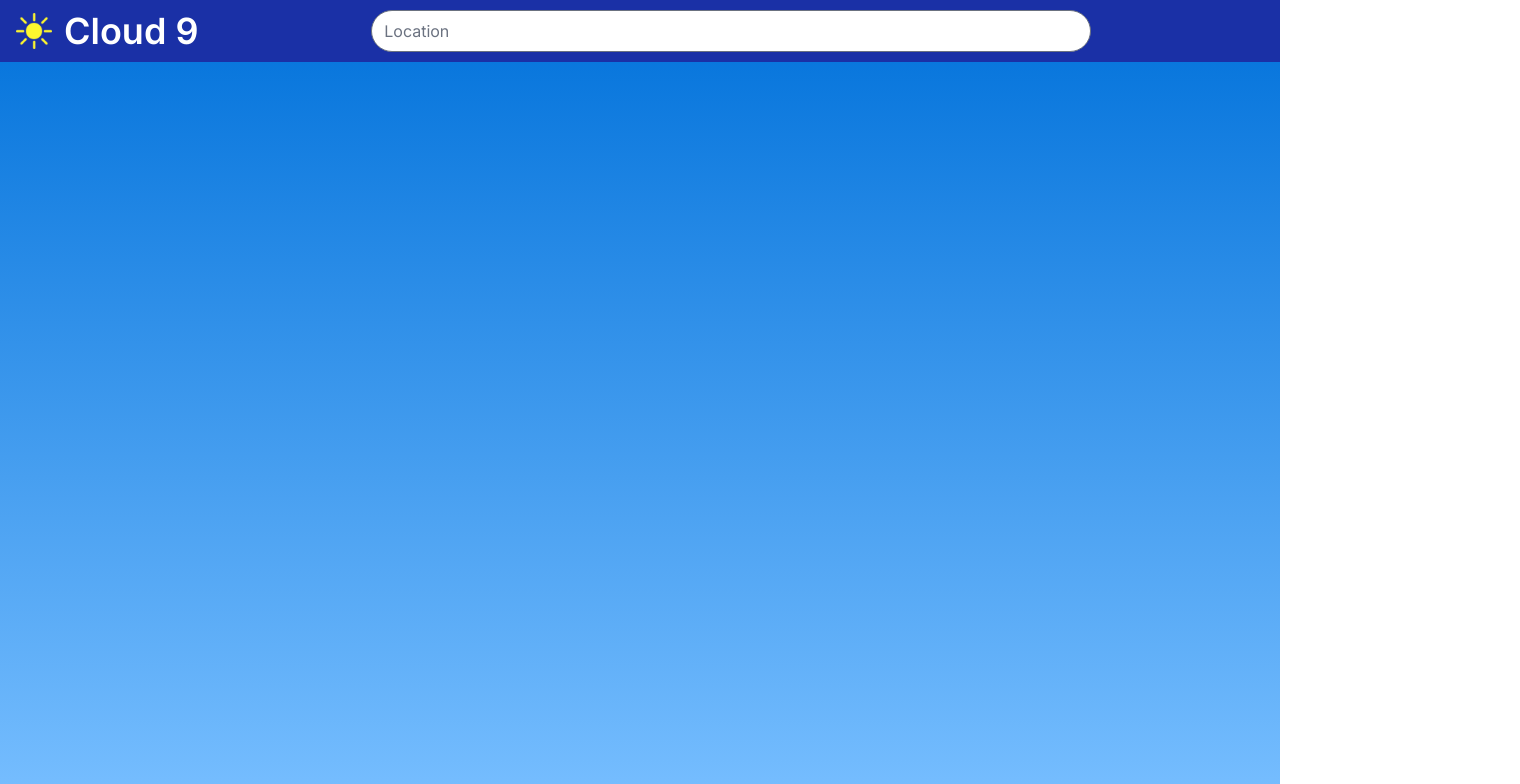
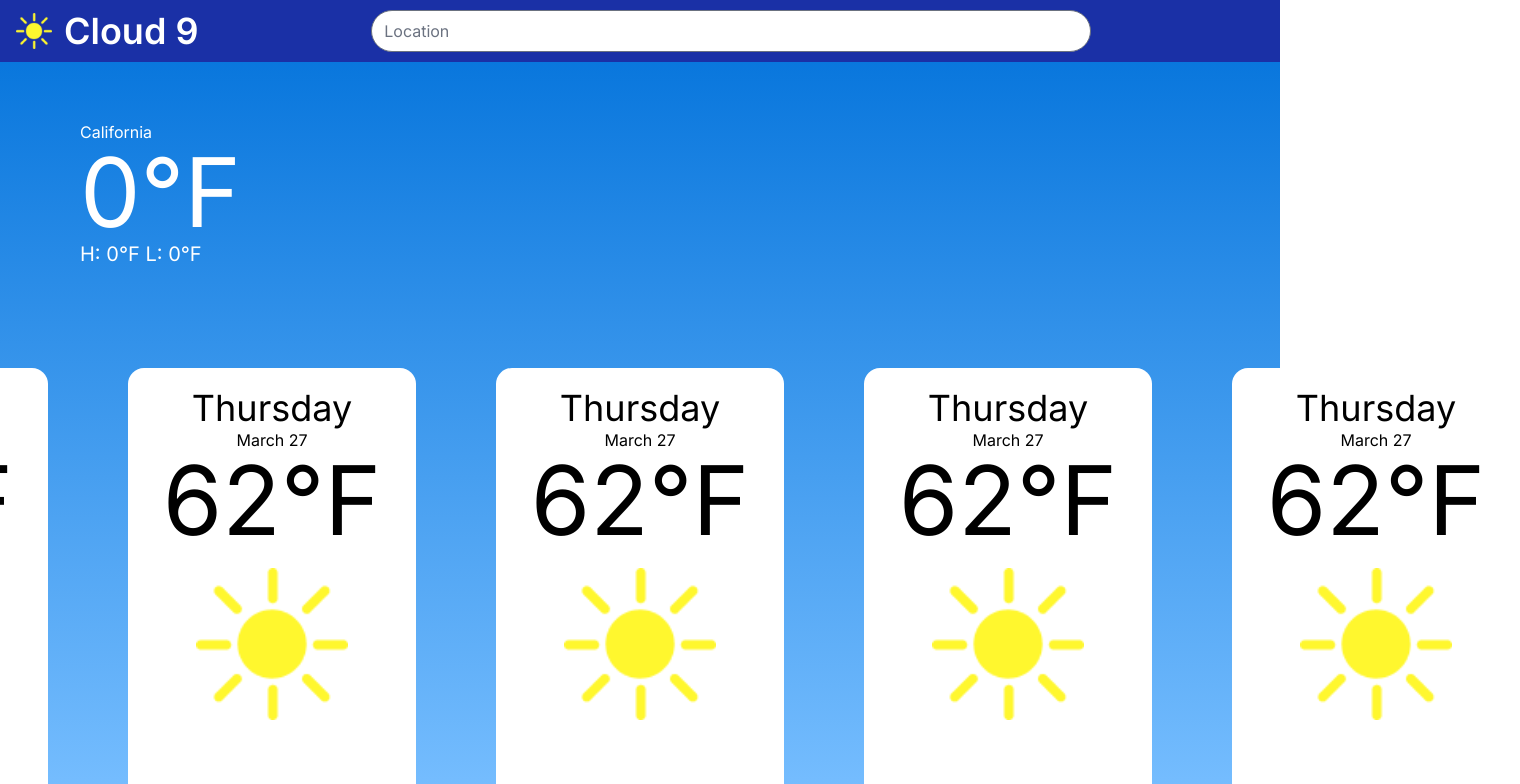
Before and after one commit to AdrianMartinezGit/react-weather-rebuild, a Next.js app: page / in a window 1280 px wide. Shown: the top 784 px of the page, 1520 px wide, since content can reach past the window. Built offline with nearby package versions, Linux system fonts and the light colour scheme; no server answers.

Commit message:
More Update

```diff
--- /dev/null
+++ b/src/app/components/ForecastComponent.tsx
@@ -0,0 +1,20 @@
+'use client'
+
+import React from 'react'
+
+import sunImage from '@/assets/SunIcon.png'
+import Image from "next/image";
+
+export default function ForecastComponent () {
+  return (
+    <div className="w-72 h-full bg-white p-5 rounded-[1rem]">
+    <h1 className="text-black text-4xl text-center">Thursday</h1>
+    <h2 className="text-black text-1xl text-center">March 27</h2>
+    <p className="text-black text-8xl text-center">62°F</p>
+    <div className="flex justify-center">
+      <Image src={sunImage} className="w-48 h-48 p-5" alt="Forecast Icon"/>
+    </div>
+    <p className="text-black text-2xl text-center mt-10">Clear Sky</p>
+  </div>
+  )
+}
--- a/src/app/components/SearchBarComponent.tsx
+++ b/src/app/components/SearchBarComponent.tsx
@@ -1,6 +1,6 @@
 "use client";
 
-import React from 'react'
+import React, { useState } from 'react'
 import Link from "next/link";
 import Image from 'next/image';
 import { Navbar } from "flowbite-react";
@@ -9,20 +9,29 @@ import SunIconImage from '@/assets/SunIcon.png'
 import { useRouter } from 'next/navigation';
 
 export default function SearchBarComponent() {
+  const [userInput, setUserInput] = useState<string>("");
+
   const router = useRouter();
 
   const handleClick = () => {
-    router.push('./favoritespage');
+    router.push('./pages/favorites');
+  }
+
+  const handleKeyDown = (e: any) => {
+    if (e.key === 'Enter') {
+      e.preventDefault();
+      alert('!')
+    }
   }
 
   return (
     <Navbar fluid className='bg-[#1A30A6] px-2 py-2.5 dark:border-gray-700 dark:bg-gray-800 sm:px-4 fixed w-full'>
-      <Navbar.Brand as={Link} href="https://flowbite-react.com">
+      <Navbar.Brand as={Link} href="/">
         <Image src={SunIconImage} className="mr-3 h-6 sm:h-9 w-auto" alt="Cloud 9 Logo" />
         <span className="self-center whitespace-nowrap text-4xl font-semibold text-white ubuntu-regular">Cloud 9</span>
       </Navbar.Brand>
       <Navbar.Toggle onClick={handleClick}/>
-        <input type='text' className='w-[720px] rounded-3xl' placeholder='Location'/>
+        <input type='text' className='w-[720px] rounded-3xl' placeholder='Location' onChange={(e) => setUserInput(e.target.value)} onKeyDown={handleKeyDown}/>
         <Navbar.Collapse>
         </Navbar.Collapse>
     </Navbar>
--- a/src/app/page.tsx
+++ b/src/app/page.tsx
@@ -1,14 +1,40 @@
 'use client'
 
-import Image from "next/image";
-import { useEffect } from "react";
+import { useEffect, useState } from "react";
 import { getWeatherData, getWeatherForecastData } from "@/app/utils/dataservice";
 import SearchBarComponent from "./components/SearchBarComponent";
+import ForecastComponent from "./components/ForecastComponent";
+import Image from "next/image";
+
+import sunIcon from '@/assets/SunIcon.png'
+import { IWeatherData } from "@/interfaces/interface";
 
 export default function Home() {
+  const [currentWeather, setCurrentWeather] = useState<IWeatherData>()
+  const [cityName, setCityName] = useState<string>('');
+  const [stateName, setStateName] = useState<string>('');
+  const [currentTemp, setCurrentTemp] = useState<number>(0);
+  const [currentUnit, setCurrentUnit] = useState<string>('°F');
+  const [minTemp, setMinTemp] = useState<number>(0);
+  const [maxTemp, setMaxTemp] = useState<number>(0);
+  const [weatherStatus, setWeatherStatus] = useState<string>('');
+
   useEffect(() => {
     const getData = async () => {
-      const fetchData =  await getWeatherForecastData('Stockton', 'CA');
+      const fetchData = await getWeatherData();
+      setCurrentWeather(fetchData);
+      setCityName(fetchData?.name);
+
+      const tempConv = fetchData?.main.feels_like;
+      setCurrentTemp(Math.floor(tempConv));
+
+      const minTempConv = fetchData.main.temp_min;
+      const maxTempConv = fetchData.main.temp_max;
+
+      setMinTemp(Math.floor(minTempConv));
+      setMaxTemp(Math.floor(maxTempConv));
+
+      setWeatherStatus(fetchData.weather[0].description);
     }
 
     getData();
@@ -17,8 +43,34 @@ export default function Home() {
   return (
     <>
       <div className="gradient-weather-backdrop"></div>
-      <SearchBarComponent/>
+      <SearchBarComponent />
+      <div className="pt-10 px-3 sm:px-10">
+        <div className="mt-10">
+          <div className="w-full h-auto p-10">
+            <h1 className="text-white text-4xl text-center sm:text-left">{cityName}</h1>
+            <h2 className="text-white text-1xl text-center sm:text-left">California</h2>
+            <p className="text-white text-8xl text-center sm:text-left">{currentTemp}{currentUnit}</p>
+            <p className="text-white text-xl text-center sm:text-left">H: {maxTemp}{currentUnit} L: {minTemp}{currentUnit}</p>
+            <p className="text-white text-2xl text-center sm:text-left">{weatherStatus}</p>
+          </div>
+        </div>
+      </div>
 
+      <div className="px-3 sm:px-10">
+        <div className="mt-10">
+          <div className="w-full h-[32rem] px-10 py-5">
+            <div className="flex justify-center">
+              <div className="flex flex-row space-x-20">
+                <ForecastComponent />
+                <ForecastComponent />
+                <ForecastComponent />
+                <ForecastComponent />
+                <ForecastComponent />
+              </div>
+            </div>
+          </div>
+        </div>
+      </div>
     </>
   );
 }
--- /dev/null
+++ b/src/app/pages/favorites/page.tsx
@@ -0,0 +1,11 @@
+'use client'
+
+import React from 'react'
+
+export default function page() {
+  return (
+    <>
+      <div className='gradient-weather-backdrop'></div>
+    </>
+  )
+}
--- a/src/app/pages/favoritespage/page.tsx
+++ /dev/null
@@ -1,13 +0,0 @@
-'use client';
-
-import React from 'react'
-
-const page = () => {
-  return (
-    <div>
-
-    </div>
-  )
-}
-
-export default page
--- a/src/app/pages/searchpage/page.tsx
+++ /dev/null
@@ -1,11 +0,0 @@
-import React from 'react'
-
-const searchpage = () => {
-  return (
-    <div>
-
-    </div>
-  )
-}
-
-export default searchpage
--- a/src/app/utils/dataservice.ts
+++ b/src/app/utils/dataservice.ts
@@ -2,7 +2,7 @@ import { IWeatherData, IWeatherForecastData } from "@/interfaces/interface";
 import { api_key } from "./environment";
 
 export const getWeatherData = async () => {
-    const promise = await fetch(`https://api.openweathermap.org/data/2.5/weather?lat=${37.958}&lon=${-121.291}&appid=${api_key}`);
+    const promise = await fetch(`https://api.openweathermap.org/data/2.5/weather?lat=${37.958}&lon=${-121.291}&appid=${api_key}&units=imperial`);
     const response: IWeatherData = await promise.json();
 
     console.log(response);
```
